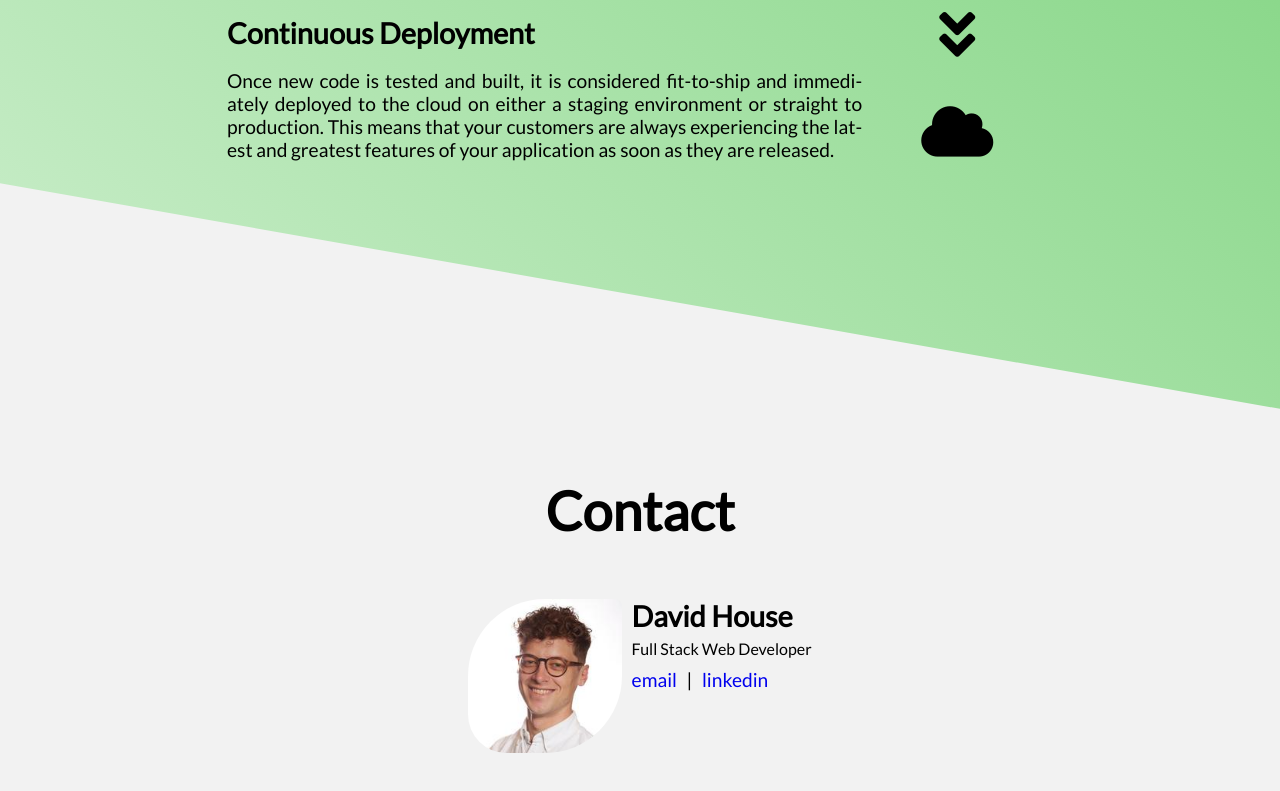
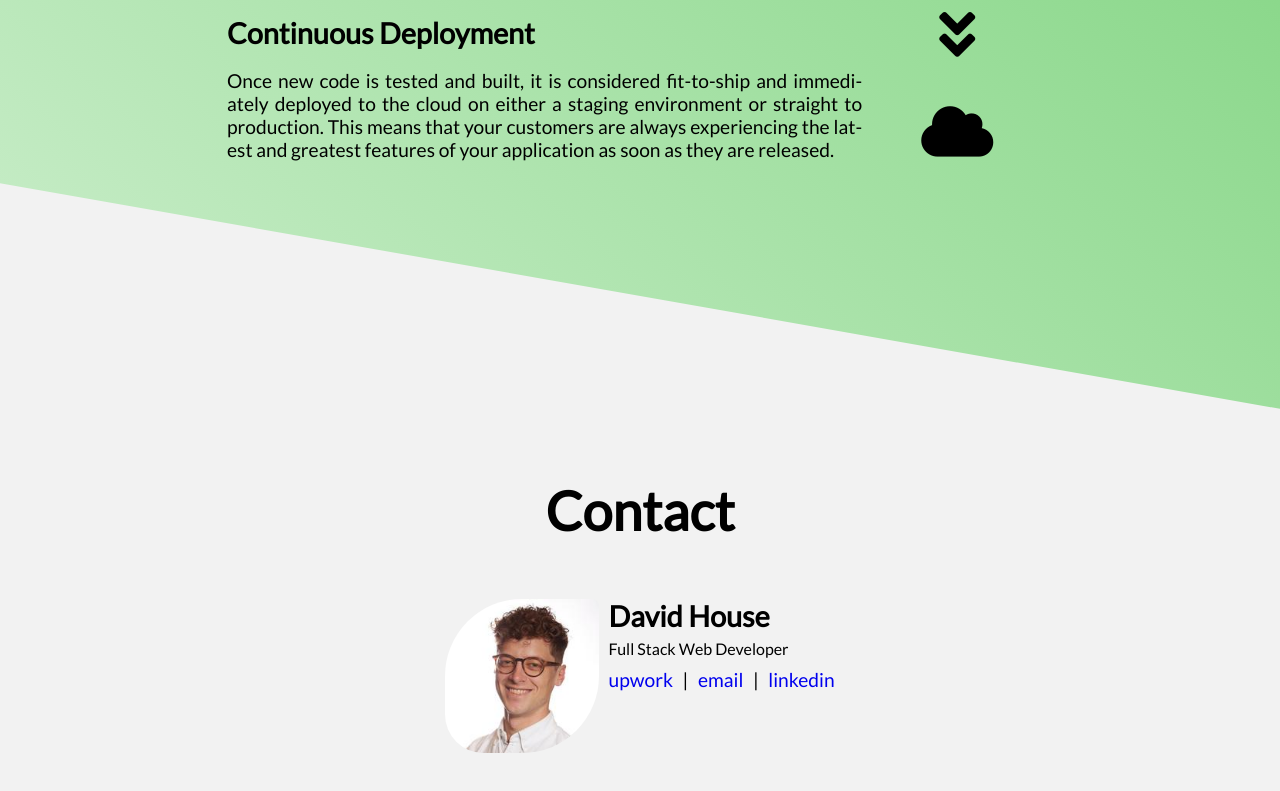
Before and after one commit to chainstay/chainstay, a website: page index.html in a window 1280 px wide. Shown: the part 2655-3446 px from the top of the page. Drawn offline with Linux system fonts and the light colour scheme.

Commit message:
Add upwork link

```diff
--- a/index.html
+++ b/index.html
@@ -211,6 +211,7 @@
                 <h3>David House</h3>
                 <small>Full Stack Web Developer</small>
                 <ul>
+                    <li><a href="https://www.upwork.com/o/profiles/users/_~01b9c44d01ebd4aa2a/">upwork</a></li>
                     <li><a href="mailto:david@chainstay.io">email</a></li>
                     <li><a href="https://www.linkedin.com/in/davidhousedev">linkedin</a></li>
                 </ul>
```
